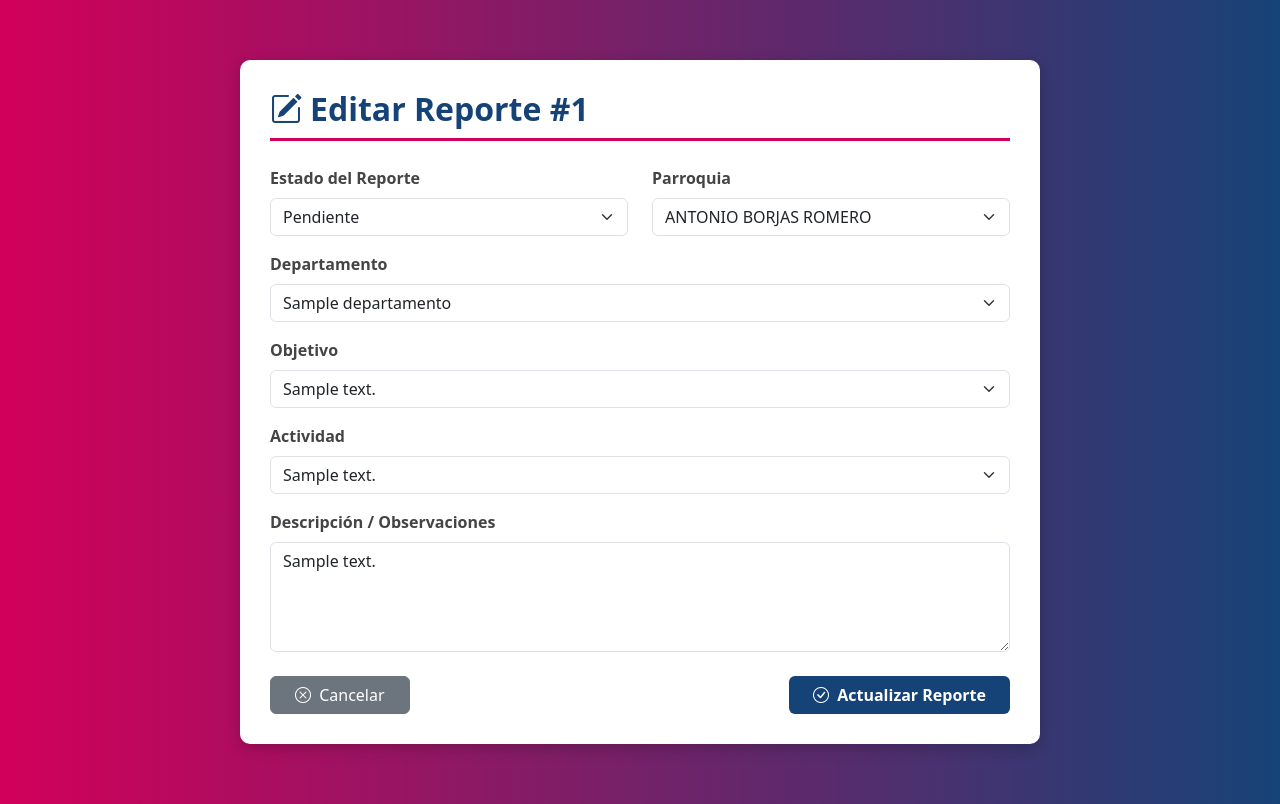
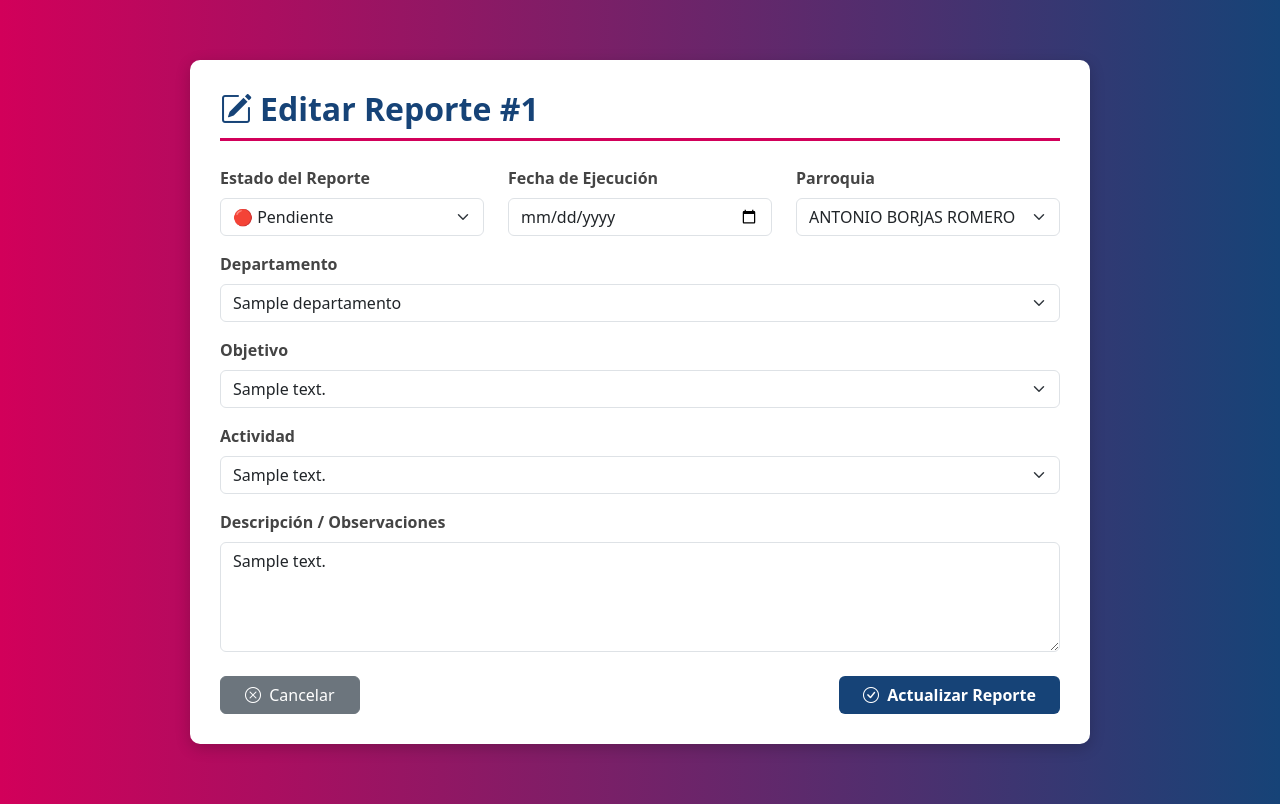
Before and after one commit to Shadow5716/progreses, a PHP site: page /ipauma_editar.php?id=1 in a window 1280 px wide. Run offline with PHP 8.4, Linux system fonts and the light colour scheme; tables that the repository leaves empty or names only in its code hold one stand-in row (values such as "Sample post").

Commit message:
fecha de ejecución

```diff
--- a/ipauma_editar.php
+++ b/ipauma_editar.php
@@ -13,6 +13,7 @@ if ($_SERVER['REQUEST_METHOD'] == 'POST' && isset($_POST['actualizar_ipauma']))
     $parroquia = trim($_POST['parroquia']);
     $descripcion = trim($_POST['descripcion']);
     $estado = trim($_POST['estado']);
+    $fecha_ejecucion = !empty($_POST['fecha_ejecucion']) ? $_POST['fecha_ejecucion'] : null;
     $departamento_id = intval($_POST['departamento_id']);
     $objetivo_id = intval($_POST['objetivo_id']);
     $actividad_id = intval($_POST['actividad_id']);
@@ -22,6 +23,7 @@ if ($_SERVER['REQUEST_METHOD'] == 'POST' && isset($_POST['actualizar_ipauma']))
                     parroquia = :parroquia,
                     descripcion = :desc,
                     estado = :estado,
+                    fecha_ejecucion = :fecha_ejecucion,
                     departamento_id = :dept_id,
                     objetivo_id = :obj_id,
                     actividad_id = :act_id
@@ -31,6 +33,7 @@ if ($_SERVER['REQUEST_METHOD'] == 'POST' && isset($_POST['actualizar_ipauma']))
             ':parroquia' => $parroquia,
             ':desc' => $descripcion,
             ':estado' => $estado,
+            ':fecha_ejecucion' => $fecha_ejecucion,
             ':dept_id' => $departamento_id,
             ':obj_id' => $objetivo_id,
             ':act_id' => $actividad_id,
@@ -101,7 +104,7 @@ try {
     <link rel="stylesheet" href="https://cdn.jsdelivr.net/npm/bootstrap-icons@1.10.5/font/bootstrap-icons.css">
     <style>
         body { background: linear-gradient(90deg, rgba(210, 0, 90, 1) 0%, rgba(22, 67, 119, 1) 100%) !important; min-height: 100vh; padding: 20px; }
-        .container-main { background: white; padding: 30px; border-radius: 10px; box-shadow: 0 4px 15px rgba(0,0,0,0.2); max-width: 800px; margin: 40px auto; }
+        .container-main { background: white; padding: 30px; border-radius: 10px; box-shadow: 0 4px 15px rgba(0,0,0,0.2); max-width: 900px; margin: 40px auto; }
         h2 { color: #164377; font-weight: bold; margin-bottom: 25px; border-bottom: 3px solid #d2005a; padding-bottom: 10px; }
         .form-label { font-weight: bold; color: #444; }
     </style>
@@ -113,15 +116,19 @@ try {
 
     <form method="POST">
         <div class="row">
-            <div class="col-md-6 mb-3">
+            <div class="col-md-4 mb-3">
                 <label class="form-label">Estado del Reporte</label>
                 <select name="estado" class="form-select" required>
-                    <option value="Pendiente" <?= ($reporte['estado'] == 'Pendiente') ? 'selected' : '' ?>>Pendiente</option>
-                    <option value="En Proceso" <?= ($reporte['estado'] == 'En Proceso') ? 'selected' : '' ?>>En Proceso</option>
-                    <option value="Resuelto" <?= ($reporte['estado'] == 'Resuelto') ? 'selected' : '' ?>>Resuelto</option>
+                    <option value="Pendiente" <?= ($reporte['estado'] == 'Pendiente') ? 'selected' : '' ?>>🔴 Pendiente</option>
+                    <option value="En Proceso" <?= ($reporte['estado'] == 'En Proceso') ? 'selected' : '' ?>>🟡 En Proceso</option>
+                    <option value="Resuelto" <?= ($reporte['estado'] == 'Resuelto') ? 'selected' : '' ?>>🟢 Resuelto</option>
                 </select>
             </div>
-            <div class="col-md-6 mb-3">
+            <div class="col-md-4 mb-3">
+                <label class="form-label">Fecha de Ejecución</label>
+                <input type="date" name="fecha_ejecucion" class="form-control" value="<?= htmlspecialchars($reporte['fecha_ejecucion']) ?>" required>
+            </div>
+            <div class="col-md-4 mb-3">
                 <label class="form-label">Parroquia</label>
                 <select name="parroquia" class="form-select" required>
                     <?php foreach ($parroquias as $p): ?>
```
Also changed, not shown: ipauma_dashboard.php (+6 -1 lines), ipauma_nueva_solicitud.php (+11 -5 lines).
